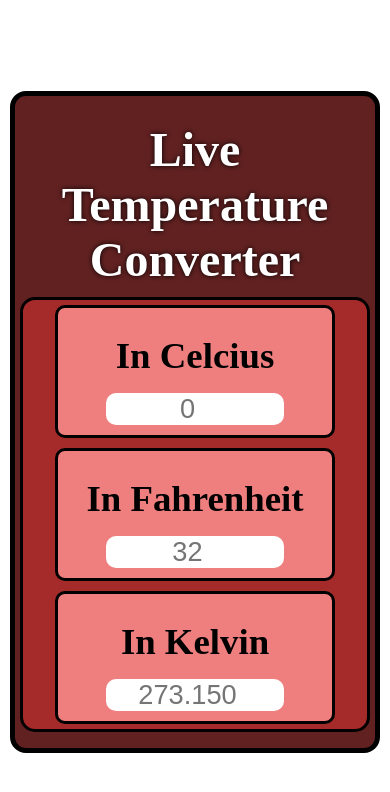
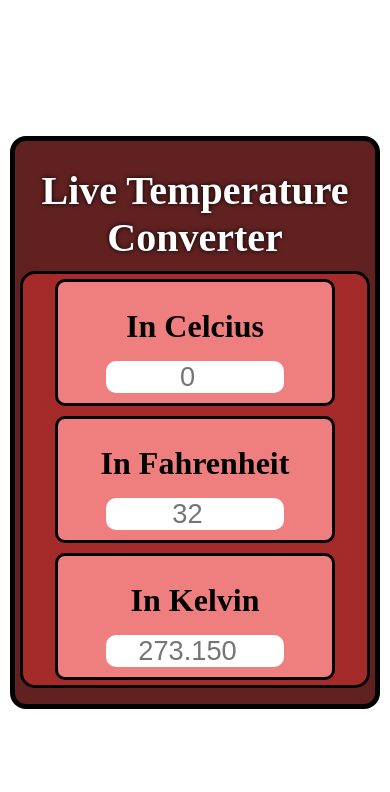
Before and after one commit to abhis12321/Temp_Converter, a plain HTML site: page index.html in a window 390 px wide. Drawn offline with Linux system fonts and the light colour scheme.

Commit message:
adding some styling

```diff
--- a/temp.css
+++ b/temp.css
@@ -5,6 +5,7 @@
     box-sizing: border-box;
 }
 body {
+    text-align: center;
     height: 100vh;
     display: flex;
     align-items: center;
@@ -84,12 +85,18 @@ body {
         margin: 5px;
         padding: 10px;
     }
+    .tag2 {
+        font-size: 2rem;
+    }
 }
-@media screen and (max-width:400px) {
+@media screen and (max-width:430px) {
     #box {
         padding: 1rem 5px;
     }
     .section {
         min-width: 280px;
     }
+    #tag1 {
+        font-size: 2.5rem;
+    }
 }
```
